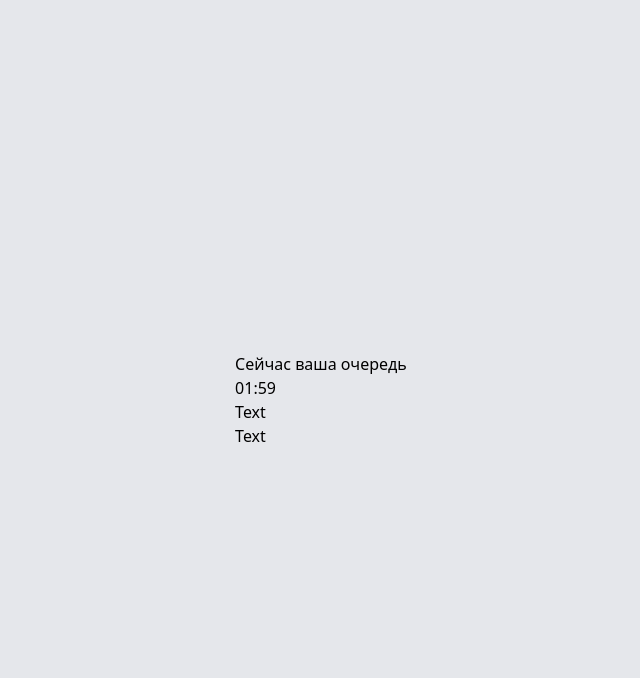
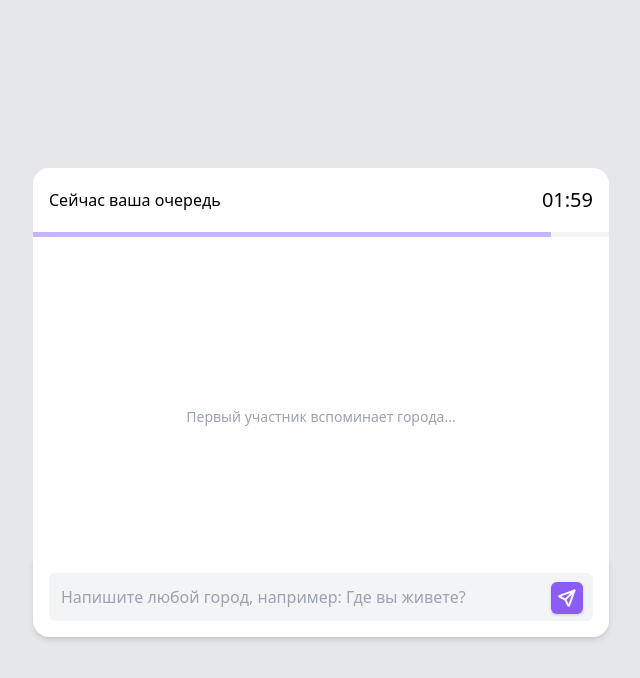
Before and after one commit to M4XPRD/cities-game, a React (Create React App) app: page / in a window 1280 px wide. Both pictures are taken after a click on the button "Начать игру". Shown: the top 678 px of the page, without its empty margins (319-959 px from the left). Built offline with nearby package versions, Linux system fonts and the light colour scheme.

Commit message:
Game Card created

```diff
--- a/src/components/GameCard/GameCard.tsx
+++ b/src/components/GameCard/GameCard.tsx
@@ -1,14 +1,106 @@
-import React from 'react';
+import React, { useEffect, useRef, useState } from 'react';
+import { ReactComponent as SendMessageIcon } from '../../assets/send_message.svg';
+import { ReactComponent as SendMessageDisabledIcon } from '../../assets/send_message_disabled.svg';
+import useGameLogic from '../../hooks/gameLogicHook';
+import { citiesList, updateCitiesList } from '../../utils/citiesList';
 
-const GameCard = () => (
-  <div>
-    <header>
-      <h1>Сейчас ваша очередь</h1>
-      <span>01:59</span>
-    </header>
-    <section>Text</section>
-    <footer>Text</footer>
-  </div>
-);
+const GameCard = () => {
+  const { currentPlayer, turns, handleNextTurn } = useGameLogic();
+  const [enteredCities, setEnteredCities] = useState<string[]>([]);
+  const [errorMessage, setErrorMessage] = useState<boolean>(false);
+  const inputRef = useRef<HTMLInputElement>(null);
+
+  const handleSubmit = (e: React.FormEvent) => {
+    e.preventDefault();
+    setErrorMessage(false);
+
+    if (inputRef.current) {
+      const enteredCity = inputRef.current.value;
+      if (citiesList.includes(enteredCity)) {
+        setEnteredCities([...enteredCities, enteredCity]);
+        updateCitiesList(enteredCity);
+        handleNextTurn();
+      } else {
+        setErrorMessage(true);
+      }
+      inputRef.current.value = '';
+    }
+  };
+
+  useEffect(() => {
+    const scrollContainer = document.querySelector('.overflow-y-scroll');
+
+    if (scrollContainer) {
+      scrollContainer.scrollTop = scrollContainer.scrollHeight;
+    }
+  }, [enteredCities]);
+
+  const playerText = currentPlayer === 'human'
+    ? 'Сейчас ваша очередь'
+    : 'Сейчас очередь соперника';
+
+  const placeholderText = errorMessage
+    ? 'Введите другой город'
+    : 'Напишите любой город, например: Где вы живете?';
+  return (
+    <div className="w-[576px] h-[464px]">
+      <header className="flex flex-row justify-between items-center w-full text-center bg-white rounded-t-[16px] h-[64px] border-gray-100 pl-[16px] pr-[16px]">
+        <span className="prose-base">{playerText}</span>
+        <span className="prose-xl">01:59</span>
+      </header>
+      <div className="w-[576px] bg-gray-100 h-[5px]">
+        <div className="bg-violet-300 h-[5px] w-[90%]" />
+      </div>
+      <section className="flex flex-col h-[320px] gap-[8px] pt-[40px] bg-white prose-sm overflow-y-scroll no-scrollbar">
+        {turns < 1 ? (
+          <div className="flex justify-center items-center h-[100%] prose-sm text-gray-400">
+            Первый участник вспоминает города...
+          </div>
+        ) : (
+          enteredCities.map((city: string, index) => (
+            <div
+              key={city}
+              className={`h-[36px] pl-3 pr-3 pt-[6px] pb-[6px] rounded-tl-xl rounded-tr-xl ${
+                index % 2 === 0
+                  ? 'self-end bg-violet-500 text-white rounded-br-none rounded-bl-xl mr-[16px]'
+                  : 'self-start bg-violet-50 text-grey-700 rounded-br-xl rounded-bl-none ml-[16px]'
+              }`}
+            >
+              {city}
+            </div>
+          ))
+        )}
+      </section>
+      <footer className="h-[80px] bg-white rounded-b-[16px] shadow-md flex justify-center items-center">
+        <form className="relative" onSubmit={handleSubmit}>
+          <label htmlFor="enterCity">
+            <input
+              ref={inputRef}
+              type="text"
+              aria-label="Ввести город"
+              name="enterCity"
+              className="bg-gray-100 w-[544px] h-[48px] rounded-[6px] prose-base pl-[12px] text-gray-700 outline-none"
+              placeholder={placeholderText}
+              autoComplete="off"
+              readOnly={currentPlayer === 'ai'}
+            />
+          </label>
+          <button
+            type="submit"
+            aria-label="Отправить ответ"
+            className="absolute top-[7px] right-[7px]"
+            disabled={currentPlayer === 'ai'}
+          >
+            {currentPlayer === 'human' ? (
+              <SendMessageIcon />
+            ) : (
+              <SendMessageDisabledIcon />
+            )}
+          </button>
+        </form>
+      </footer>
+    </div>
+  );
+};
 
 export default GameCard;
```
